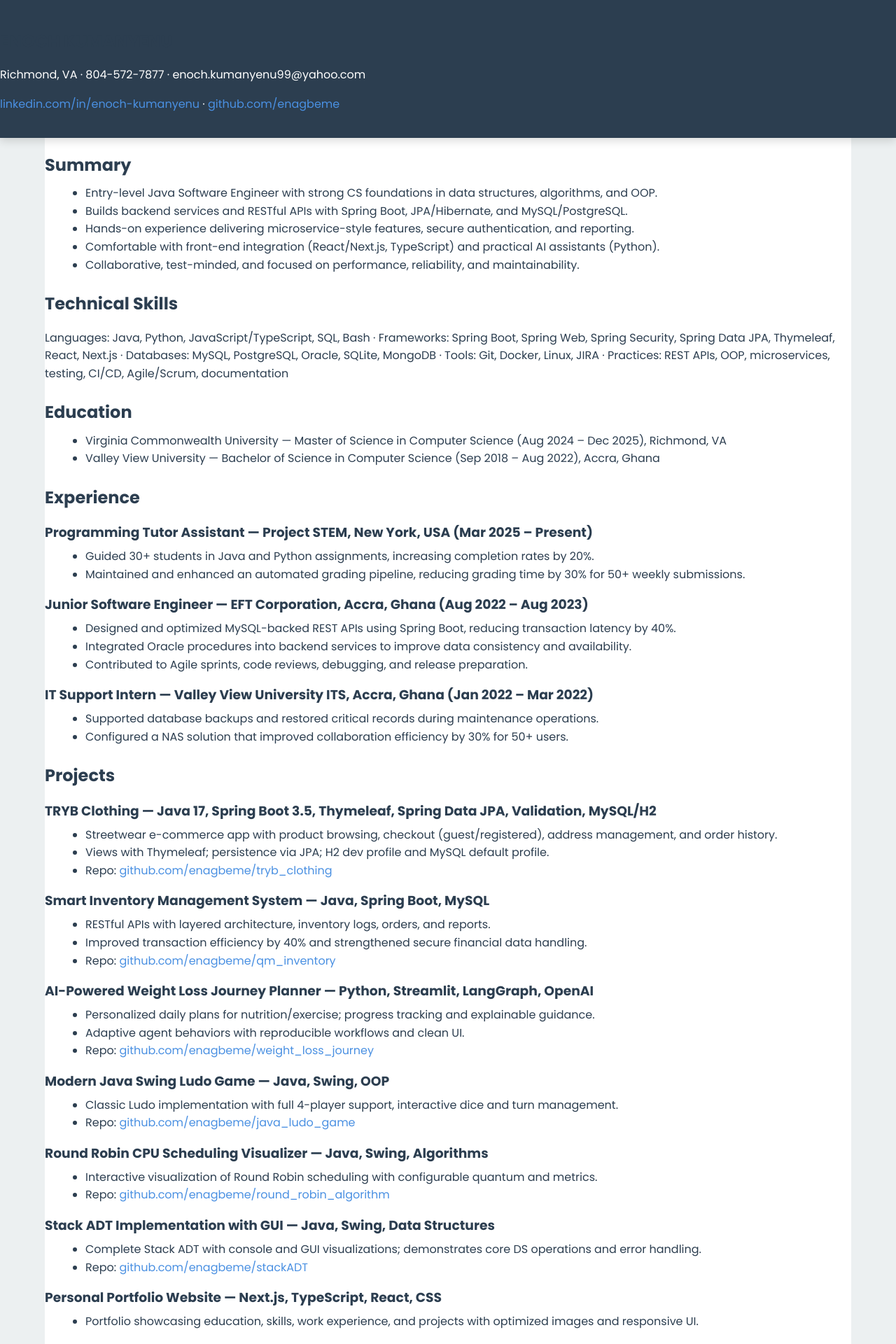
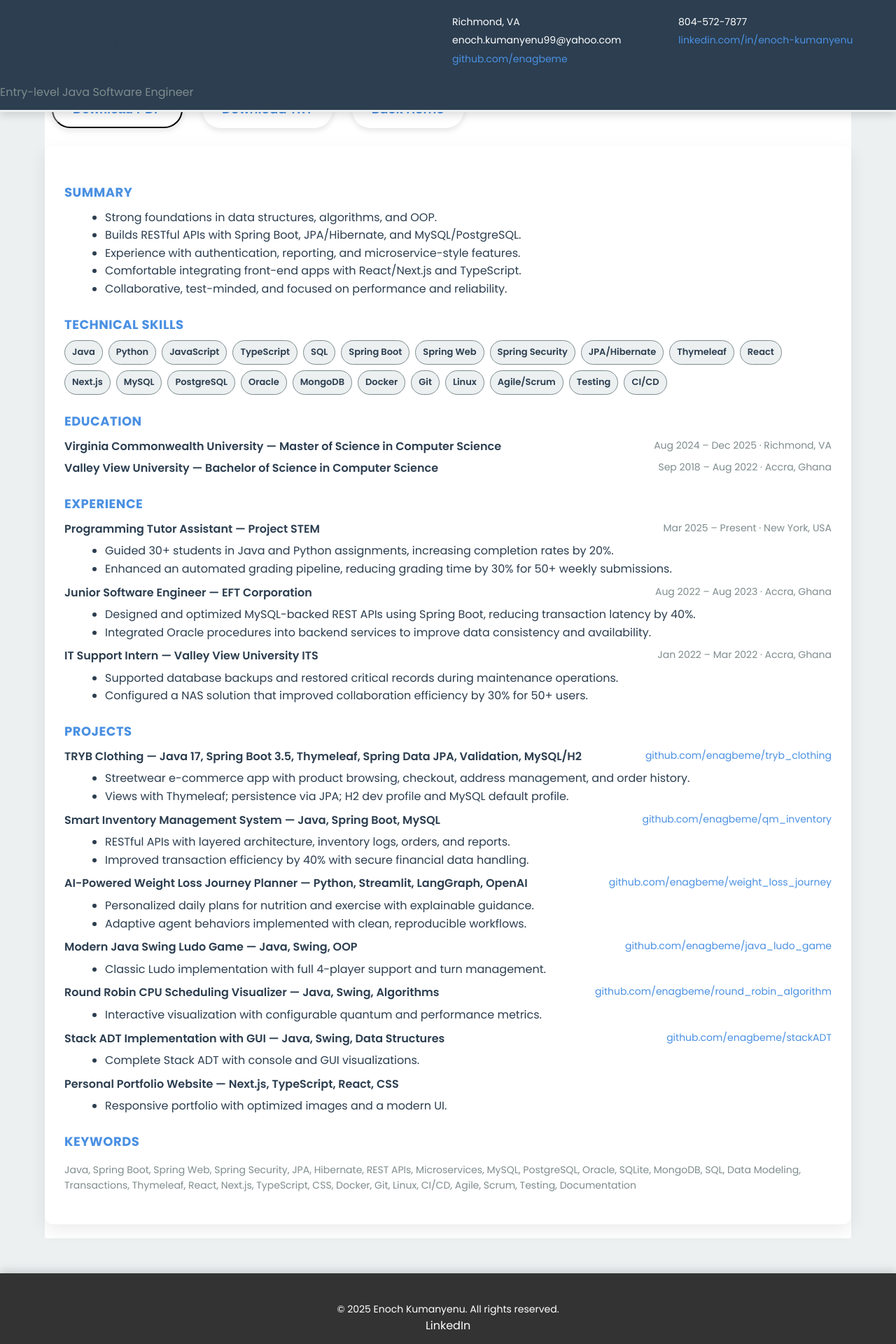
Before and after one commit to enagbeme/portfolio, a Next.js app: page /resume in a window 1280 px wide. Shown: the top 1920 px of the page at 70% size. Built offline with nearby package versions, Linux system fonts and the light colour scheme.

Commit message:
Resume: modern card layout, structured sections, enhanced print styling

```diff
--- a/src/app/globals.css
+++ b/src/app/globals.css
@@ -1037,13 +1037,85 @@ footer p {
     background: var(--white-color);
     color: var(--dark-color);
 }
-.resume .resume-header h1 {
-    margin-bottom: 4px;
-}
 .resume .resume-actions {
     display: flex;
     gap: 8px;
     margin-bottom: 16px;
+}
+.resume-card {
+    background: var(--white-color);
+    border-radius: 12px;
+    box-shadow: 0 8px 24px rgba(0,0,0,0.08);
+    padding: 28px;
+}
+.resume-top {
+    display: grid;
+    grid-template-columns: 1fr 1fr;
+    gap: 12px;
+    align-items: start;
+    margin-bottom: 12px;
+    border-bottom: 3px solid var(--light-color);
+    padding-bottom: 12px;
+}
+.resume-name {
+    font-size: 32px;
+    line-height: 1.1;
+}
+.resume-sub {
+    font-size: 16px;
+    color: var(--gray-color);
+    margin-top: 6px;
+}
+.resume-contact {
+    display: grid;
+    grid-template-columns: 1fr 1fr;
+    gap: 4px 12px;
+    justify-items: start;
+    font-size: 14px;
+}
+.resume-section {
+    margin-top: 18px;
+}
+.section-title {
+    font-size: 18px;
+    letter-spacing: 0.5px;
+    text-transform: uppercase;
+    color: var(--primary-color);
+    margin-bottom: 8px;
+}
+.bullets {
+    margin: 0 0 8px 18px;
+}
+.item-row {
+    display: flex;
+    justify-content: space-between;
+    gap: 16px;
+    margin-bottom: 6px;
+}
+.item-main {
+    font-weight: 600;
+}
+.item-meta {
+    color: var(--gray-color);
+    font-size: 14px;
+}
+.chips {
+    display: flex;
+    flex-wrap: wrap;
+    gap: 8px;
+}
+.chip {
+    background: var(--light-color);
+    color: var(--dark-color);
+    padding: 6px 10px;
+    border-radius: 999px;
+    border: 1px solid var(--gray-color);
+    font-size: 13px;
+    font-weight: 600;
+}
+.keywords {
+    font-size: 14px;
+    color: var(--gray-color);
 }
 .resume h2 {
     margin-top: 24px;
@@ -1070,6 +1142,10 @@ footer p {
         background: #fff !important;
         color: #000 !important;
     }
+    @page {
+        size: A4;
+        margin: 12mm;
+    }
     header, footer, .scroll-to-top-btn {
         display: none !important;
     }
@@ -1077,10 +1153,14 @@ footer p {
         width: 100% !important;
         max-width: none !important;
         margin: 0 !important;
-        padding: 0.5in !important;
+        padding: 0 !important;
     }
     .resume .resume-actions {
         display: none !important;
+    }
+    .resume-card {
+        box-shadow: none !important;
+        padding: 0 !important;
     }
     .resume a {
         color: #000 !important;
@@ -1089,4 +1169,7 @@ footer p {
     h1, h2, h3 {
         color: #000 !important;
     }
+    .item-row, .bullets {
+        break-inside: avoid;
+    }
 }
--- a/src/app/resume/page.tsx
+++ b/src/app/resume/page.tsx
@@ -20,153 +20,204 @@ export default function ResumePage() {
         </Link>
       </div>
 
-      <header className="resume-header">
-        <h1>ENOCH KUMANYENU</h1>
-        <p>Richmond, VA · 804-572-7877 · enoch.kumanyenu99@yahoo.com</p>
-        <p>
+      <article className="resume-card">
+        <header className="resume-top">
+          <div className="resume-ident">
+            <h1 className="resume-name">ENOCH KUMANYENU</h1>
+            <div className="resume-sub">Entry-level Java Software Engineer</div>
+          </div>
+          <div className="resume-contact">
+            <div>Richmond, VA</div>
+            <div>804-572-7877</div>
+            <div>enoch.kumanyenu99@yahoo.com</div>
+            <div>
               <a href="https://www.linkedin.com/in/enoch-kumanyenu" target="_blank" rel="noopener noreferrer">
                 linkedin.com/in/enoch-kumanyenu
-          </a>{" "}
-          ·{" "}
+              </a>
+            </div>
+            <div>
               <a href="https://github.com/enagbeme" target="_blank" rel="noopener noreferrer">
                 github.com/enagbeme
               </a>
-        </p>
+            </div>
+          </div>
         </header>
 
-      <section>
-        <h2>Summary</h2>
-        <ul>
-          <li>Entry-level Java Software Engineer with strong CS foundations in data structures, algorithms, and OOP.</li>
-          <li>Builds backend services and RESTful APIs with Spring Boot, JPA/Hibernate, and MySQL/PostgreSQL.</li>
-          <li>Hands-on experience delivering microservice-style features, secure authentication, and reporting.</li>
-          <li>Comfortable with front-end integration (React/Next.js, TypeScript) and practical AI assistants (Python).</li>
-          <li>Collaborative, test-minded, and focused on performance, reliability, and maintainability.</li>
+        <section className="resume-section">
+          <h2 className="section-title">Summary</h2>
+          <ul className="bullets">
+            <li>Strong foundations in data structures, algorithms, and OOP.</li>
+            <li>Builds RESTful APIs with Spring Boot, JPA/Hibernate, and MySQL/PostgreSQL.</li>
+            <li>Experience with authentication, reporting, and microservice-style features.</li>
+            <li>Comfortable integrating front-end apps with React/Next.js and TypeScript.</li>
+            <li>Collaborative, test-minded, and focused on performance and reliability.</li>
           </ul>
         </section>
 
-      <section>
-        <h2>Technical Skills</h2>
-        <p>
-          Languages: Java, Python, JavaScript/TypeScript, SQL, Bash · Frameworks: Spring Boot, Spring Web, Spring Security,
-          Spring Data JPA, Thymeleaf, React, Next.js · Databases: MySQL, PostgreSQL, Oracle, SQLite, MongoDB · Tools: Git,
-          Docker, Linux, JIRA · Practices: REST APIs, OOP, microservices, testing, CI/CD, Agile/Scrum, documentation
-        </p>
+        <section className="resume-section">
+          <h2 className="section-title">Technical Skills</h2>
+          <div className="chips">
+            <span className="chip">Java</span>
+            <span className="chip">Python</span>
+            <span className="chip">JavaScript</span>
+            <span className="chip">TypeScript</span>
+            <span className="chip">SQL</span>
+            <span className="chip">Spring Boot</span>
+            <span className="chip">Spring Web</span>
+            <span className="chip">Spring Security</span>
+            <span className="chip">JPA/Hibernate</span>
+            <span className="chip">Thymeleaf</span>
+            <span className="chip">React</span>
+            <span className="chip">Next.js</span>
+            <span className="chip">MySQL</span>
+            <span className="chip">PostgreSQL</span>
+            <span className="chip">Oracle</span>
+            <span className="chip">MongoDB</span>
+            <span className="chip">Docker</span>
+            <span className="chip">Git</span>
+            <span className="chip">Linux</span>
+            <span className="chip">Agile/Scrum</span>
+            <span className="chip">Testing</span>
+            <span className="chip">CI/CD</span>
+          </div>
         </section>
 
-      <section>
-        <h2>Education</h2>
-        <ul>
-          <li>Virginia Commonwealth University — Master of Science in Computer Science (Aug 2024 – Dec 2025), Richmond, VA</li>
-          <li>Valley View University — Bachelor of Science in Computer Science (Sep 2018 – Aug 2022), Accra, Ghana</li>
-        </ul>
+        <section className="resume-section">
+          <h2 className="section-title">Education</h2>
+          <div className="item-row">
+            <div className="item-main">
+              Virginia Commonwealth University — Master of Science in Computer Science
+            </div>
+            <div className="item-meta">Aug 2024 – Dec 2025 · Richmond, VA</div>
+          </div>
+          <div className="item-row">
+            <div className="item-main">Valley View University — Bachelor of Science in Computer Science</div>
+            <div className="item-meta">Sep 2018 – Aug 2022 · Accra, Ghana</div>
+          </div>
         </section>
 
-      <section>
-        <h2>Experience</h2>
-        <h3>Programming Tutor Assistant — Project STEM, New York, USA (Mar 2025 – Present)</h3>
-        <ul>
+        <section className="resume-section">
+          <h2 className="section-title">Experience</h2>
+          <div className="item-row">
+            <div className="item-main">Programming Tutor Assistant — Project STEM</div>
+            <div className="item-meta">Mar 2025 – Present · New York, USA</div>
+          </div>
+          <ul className="bullets">
             <li>Guided 30+ students in Java and Python assignments, increasing completion rates by 20%.</li>
-          <li>Maintained and enhanced an automated grading pipeline, reducing grading time by 30% for 50+ weekly submissions.</li>
+            <li>Enhanced an automated grading pipeline, reducing grading time by 30% for 50+ weekly submissions.</li>
           </ul>
-        <h3>Junior Software Engineer — EFT Corporation, Accra, Ghana (Aug 2022 – Aug 2023)</h3>
-        <ul>
+          <div className="item-row">
+            <div className="item-main">Junior Software Engineer — EFT Corporation</div>
+            <div className="item-meta">Aug 2022 – Aug 2023 · Accra, Ghana</div>
+          </div>
+          <ul className="bullets">
             <li>Designed and optimized MySQL-backed REST APIs using Spring Boot, reducing transaction latency by 40%.</li>
             <li>Integrated Oracle procedures into backend services to improve data consistency and availability.</li>
-          <li>Contributed to Agile sprints, code reviews, debugging, and release preparation.</li>
           </ul>
-        <h3>IT Support Intern — Valley View University ITS, Accra, Ghana (Jan 2022 – Mar 2022)</h3>
-        <ul>
+          <div className="item-row">
+            <div className="item-main">IT Support Intern — Valley View University ITS</div>
+            <div className="item-meta">Jan 2022 – Mar 2022 · Accra, Ghana</div>
+          </div>
+          <ul className="bullets">
             <li>Supported database backups and restored critical records during maintenance operations.</li>
             <li>Configured a NAS solution that improved collaboration efficiency by 30% for 50+ users.</li>
           </ul>
         </section>
 
-      <section>
-        <h2>Projects</h2>
-        <h3>TRYB Clothing — Java 17, Spring Boot 3.5, Thymeleaf, Spring Data JPA, Validation, MySQL/H2</h3>
-        <ul>
-          <li>Streetwear e-commerce app with product browsing, checkout (guest/registered), address management, and order history.</li>
-          <li>Views with Thymeleaf; persistence via JPA; H2 dev profile and MySQL default profile.</li>
-          <li>
-            Repo:{" "}
+        <section className="resume-section">
+          <h2 className="section-title">Projects</h2>
+          <div className="item-row">
+            <div className="item-main">TRYB Clothing — Java 17, Spring Boot 3.5, Thymeleaf, Spring Data JPA, Validation, MySQL/H2</div>
+            <div className="item-meta">
               <a href="https://github.com/enagbeme/tryb_clothing" target="_blank" rel="noopener noreferrer">
                 github.com/enagbeme/tryb_clothing
               </a>
-          </li>
+            </div>
+          </div>
+          <ul className="bullets">
+            <li>Streetwear e-commerce app with product browsing, checkout, address management, and order history.</li>
+            <li>Views with Thymeleaf; persistence via JPA; H2 dev profile and MySQL default profile.</li>
           </ul>
 
-        <h3>Smart Inventory Management System — Java, Spring Boot, MySQL</h3>
-        <ul>
-          <li>RESTful APIs with layered architecture, inventory logs, orders, and reports.</li>
-          <li>Improved transaction efficiency by 40% and strengthened secure financial data handling.</li>
-          <li>
-            Repo:{" "}
+          <div className="item-row">
+            <div className="item-main">Smart Inventory Management System — Java, Spring Boot, MySQL</div>
+            <div className="item-meta">
               <a href="https://github.com/enagbeme/qm_inventory" target="_blank" rel="noopener noreferrer">
                 github.com/enagbeme/qm_inventory
               </a>
-          </li>
+            </div>
+          </div>
+          <ul className="bullets">
+            <li>RESTful APIs with layered architecture, inventory logs, orders, and reports.</li>
+            <li>Improved transaction efficiency by 40% with secure financial data handling.</li>
           </ul>
 
-        <h3>AI-Powered Weight Loss Journey Planner — Python, Streamlit, LangGraph, OpenAI</h3>
-        <ul>
-          <li>Personalized daily plans for nutrition/exercise; progress tracking and explainable guidance.</li>
-          <li>Adaptive agent behaviors with reproducible workflows and clean UI.</li>
-          <li>
-            Repo:{" "}
+          <div className="item-row">
+            <div className="item-main">AI-Powered Weight Loss Journey Planner — Python, Streamlit, LangGraph, OpenAI</div>
+            <div className="item-meta">
               <a href="https://github.com/enagbeme/weight_loss_journey" target="_blank" rel="noopener noreferrer">
                 github.com/enagbeme/weight_loss_journey
               </a>
-          </li>
+            </div>
+          </div>
+          <ul className="bullets">
+            <li>Personalized daily plans for nutrition and exercise with explainable guidance.</li>
+            <li>Adaptive agent behaviors implemented with clean, reproducible workflows.</li>
           </ul>
 
-        <h3>Modern Java Swing Ludo Game — Java, Swing, OOP</h3>
-        <ul>
-          <li>Classic Ludo implementation with full 4-player support, interactive dice and turn management.</li>
-          <li>
-            Repo:{" "}
+          <div className="item-row">
+            <div className="item-main">Modern Java Swing Ludo Game — Java, Swing, OOP</div>
+            <div className="item-meta">
               <a href="https://github.com/enagbeme/java_ludo_game" target="_blank" rel="noopener noreferrer">
                 github.com/enagbeme/java_ludo_game
               </a>
-          </li>
+            </div>
+          </div>
+          <ul className="bullets">
+            <li>Classic Ludo implementation with full 4-player support and turn management.</li>
           </ul>
 
-        <h3>Round Robin CPU Scheduling Visualizer — Java, Swing, Algorithms</h3>
-        <ul>
-          <li>Interactive visualization of Round Robin scheduling with configurable quantum and metrics.</li>
-          <li>
-            Repo:{" "}
+          <div className="item-row">
+            <div className="item-main">Round Robin CPU Scheduling Visualizer — Java, Swing, Algorithms</div>
+            <div className="item-meta">
               <a href="https://github.com/enagbeme/round_robin_algorithm" target="_blank" rel="noopener noreferrer">
                 github.com/enagbeme/round_robin_algorithm
               </a>
-          </li>
+            </div>
+          </div>
+          <ul className="bullets">
+            <li>Interactive visualization with configurable quantum and performance metrics.</li>
           </ul>
 
-        <h3>Stack ADT Implementation with GUI — Java, Swing, Data Structures</h3>
-        <ul>
-          <li>Complete Stack ADT with console and GUI visualizations; demonstrates core DS operations and error handling.</li>
-          <li>
-            Repo:{" "}
+          <div className="item-row">
+            <div className="item-main">Stack ADT Implementation with GUI — Java, Swing, Data Structures</div>
+            <div className="item-meta">
               <a href="https://github.com/enagbeme/stackADT" target="_blank" rel="noopener noreferrer">
                 github.com/enagbeme/stackADT
               </a>
-          </li>
+            </div>
+          </div>
+          <ul className="bullets">
+            <li>Complete Stack ADT with console and GUI visualizations.</li>
           </ul>
 
-        <h3>Personal Portfolio Website — Next.js, TypeScript, React, CSS</h3>
-        <ul>
-          <li>Portfolio showcasing education, skills, work experience, and projects with optimized images and responsive UI.</li>
+          <div className="item-row">
+            <div className="item-main">Personal Portfolio Website — Next.js, TypeScript, React, CSS</div>
+          </div>
+          <ul className="bullets">
+            <li>Responsive portfolio with optimized images and a modern UI.</li>
           </ul>
         </section>
 
-      <section>
-        <h2>Keywords</h2>
-        <p>
+        <section className="resume-section">
+          <h2 className="section-title">Keywords</h2>
+          <p className="keywords">
             Java, Spring Boot, Spring Web, Spring Security, JPA, Hibernate, REST APIs, Microservices, MySQL, PostgreSQL, Oracle,
-          SQLite, MongoDB, SQL, Data Modeling, Transactions, Thymeleaf, React, Next.js, TypeScript, CSS, Docker, Git, Linux, CI/CD,
-          Agile, Scrum, Testing, Documentation
+            SQLite, MongoDB, SQL, Data Modeling, Transactions, Thymeleaf, React, Next.js, TypeScript, CSS, Docker, Git, Linux,
+            CI/CD, Agile, Scrum, Testing, Documentation
           </p>
         </section>
+      </article>
     </section>
   );
 }
```
Lines whose indentation alone changed are shown as unchanged.
